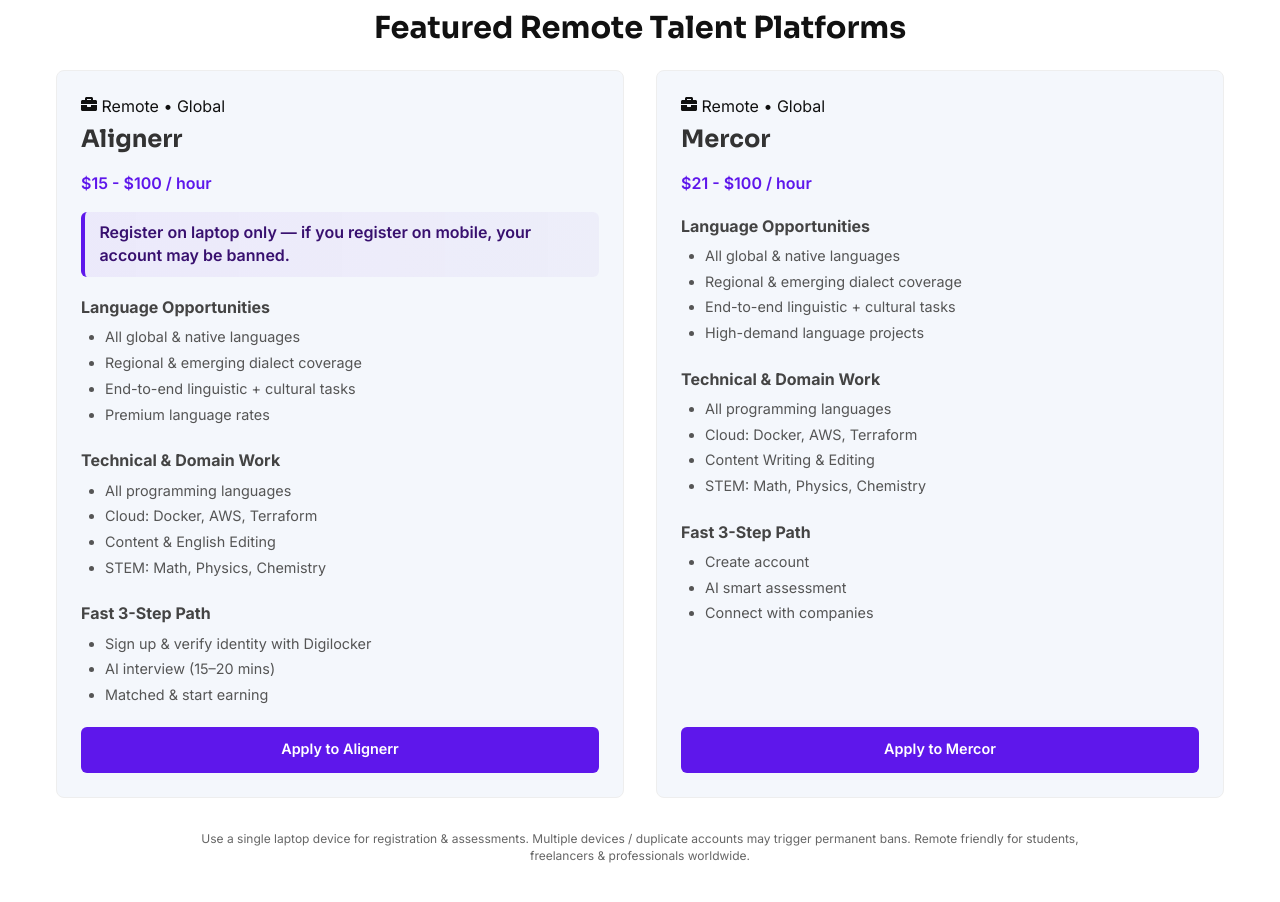
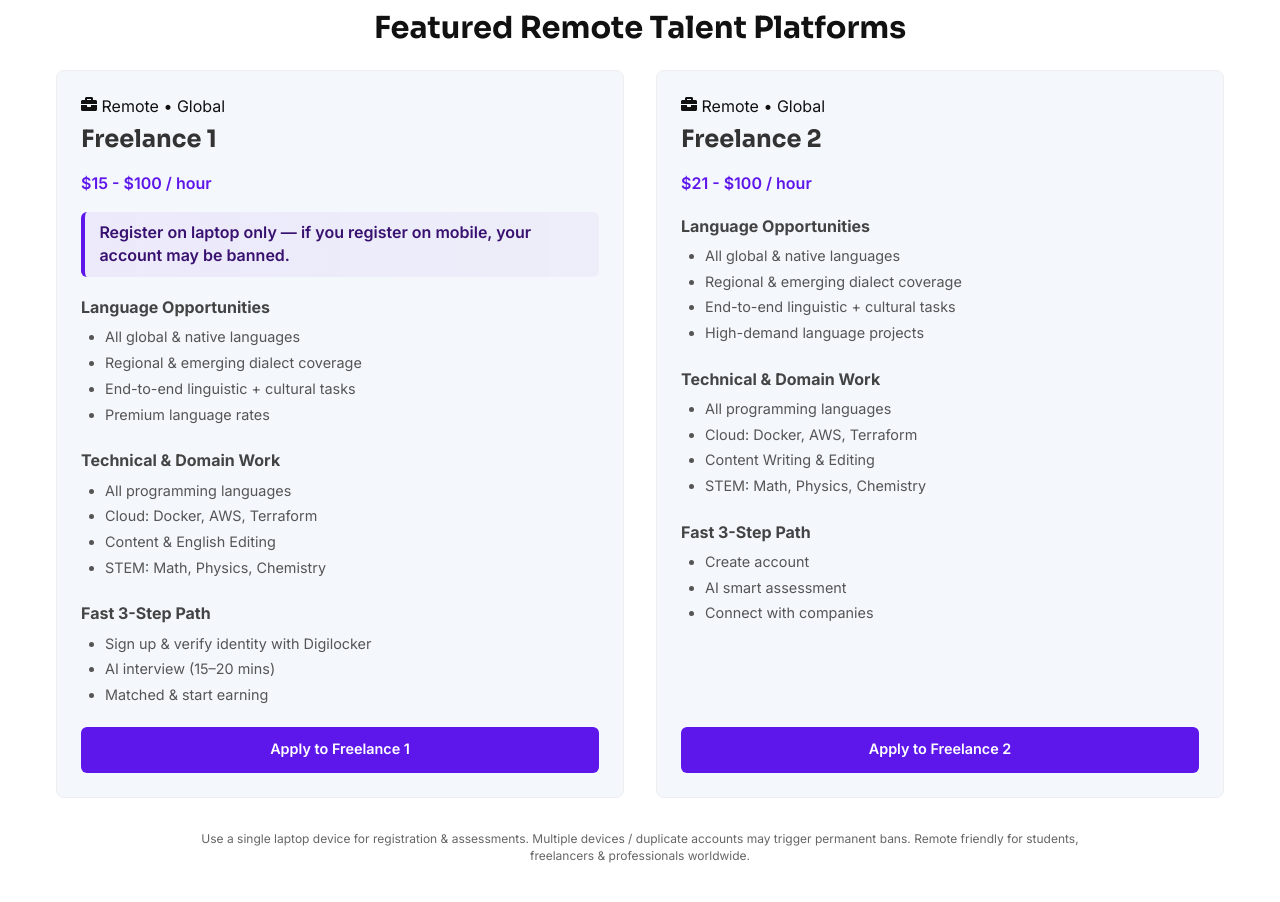
Before and after one commit to trivikramm/freelance-jobs-webapp, a React (Vite) app: page / in a window 1280 px wide. Shown: the part 1960-2862 px from the top of the page. Built offline with nearby package versions, Linux system fonts and the light colour scheme.

Commit message:
deleted direct whatsappabcdefg

```diff
--- a/src/components/Companies.jsx
+++ b/src/components/Companies.jsx
@@ -3,7 +3,7 @@
 const companies = [
   {
     id:'alignerr',
-    name:'Alignerr',
+    name:'Freelance 1',
     pay:'$15 - $100 / hour',
     referral:'https://app.alignerr.com/signin?referral-code=ea824a91-dea0-4ccb-afa4-a2a984330ab1',
   languages:['All global & native languages','Regional & emerging dialect coverage','End-to-end linguistic + cultural tasks','Premium language rates'],
@@ -13,7 +13,7 @@
   },
   {
     id:'mercor',
-    name:'Mercor',
+    name:'Freelance 2',
     pay:'$21 - $100 / hour',
     referral:'https://work.mercor.com/?referralCode=b43ec6ae-a7d6-48c5-93e2-3582f2221fdb',
   languages:['All global & native languages','Regional & emerging dialect coverage','End-to-end linguistic + cultural tasks','High-demand language projects'],
```
